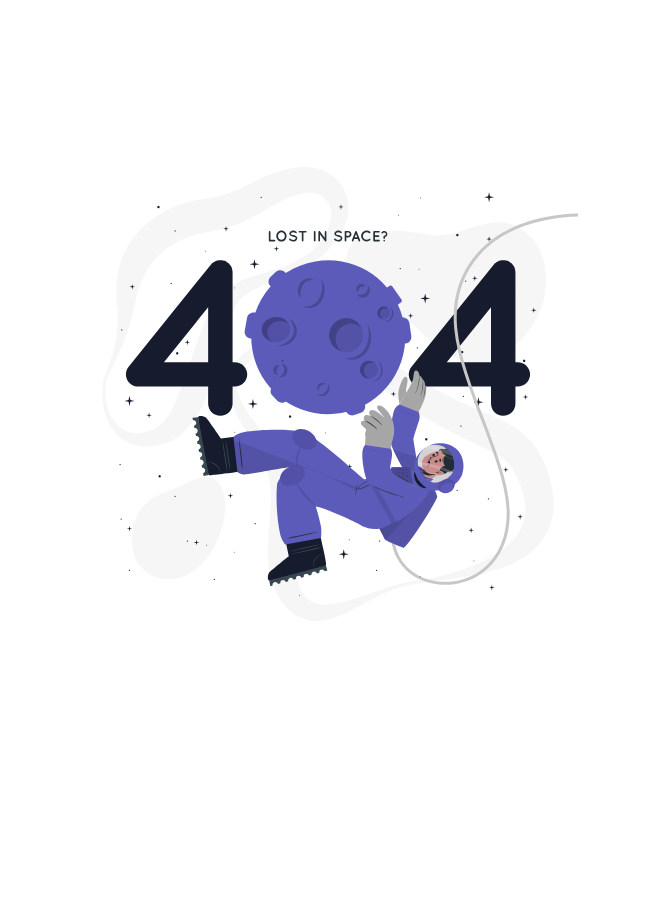
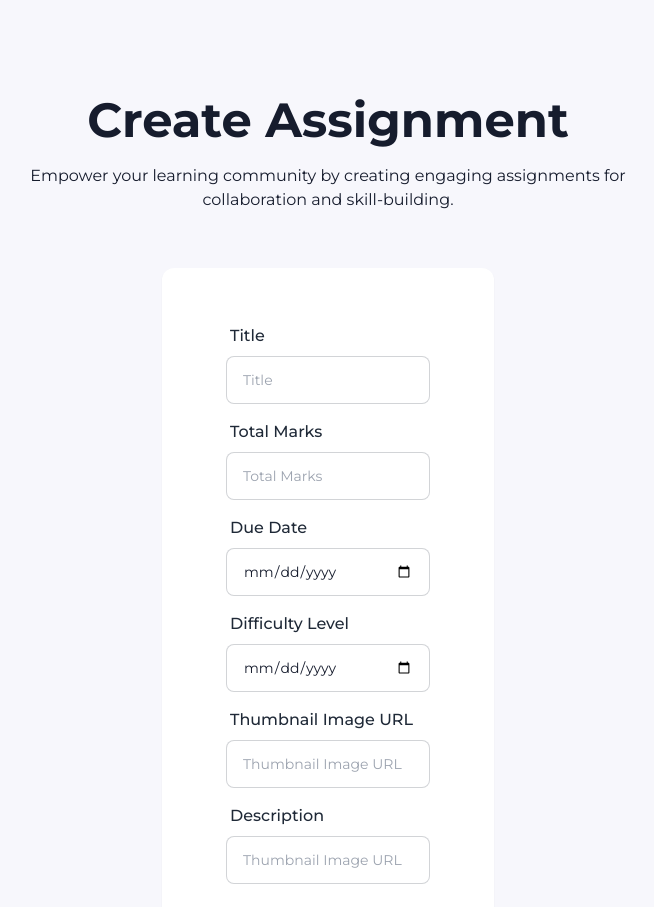
Before and after one commit to alexsarker/collabo-client, a React (Vite) app: page /create in a window 1280 px wide. Before the commit this address had no page. Shown: the top 907 px of the page, without its empty margins (312-966 px from the left). Before the commit the page ends 800 px from the top, so only its background shows below. Built offline with nearby package versions, Linux system fonts and the light colour scheme.

Commit message:
create page designed

```diff
--- /dev/null
+++ b/src/Pages/CreatePage.jsx
@@ -0,0 +1,133 @@
+const CreatePage = () => {
+  return (
+    <div className="bg-back">
+      <div className="max-w-[700px] text-center mx-auto pt-24">
+        <h2 className=" pb-5 text-5xl font-bold">Create Assignment</h2>
+        <p>
+          Empower your learning community by creating engaging assignments for
+          collaboration and skill-building.
+        </p>
+      </div>
+
+      <div className="hero">
+        <div className="hero-content text-center">
+          <div className="max-w-2xl">
+            <div className="hero pt-10 pb-24">
+              <div className="py-12 px-16 bg-white shadow-sm rounded-xl">
+                <div className="card w-full">
+                  <form>
+                    {/* Title */}
+                    <div className="form-control">
+                      <label className="label">
+                        <span className="label-text font-medium text-base">
+                          Title
+                        </span>
+                      </label>
+                      <input
+                        type="text"
+                        name="title"
+                        placeholder="Title"
+                        className="input input-bordered text-sm"
+                        required
+                      />
+                    </div>
+                    {/* Total Marks */}
+                    <div className="form-control pt-2">
+                      <label className="label">
+                        <span className="label-text font-medium text-base">
+                          Total Marks
+                        </span>
+                      </label>
+                      <label className="input input-bordered flex items-center gap-2">
+                        <input
+                          type="number"
+                          name="totalMarks"
+                          className="grow text-sm"
+                          placeholder="Total Marks"
+                        />
+                      </label>
+                    </div>
+
+                    {/* Due Date */}
+                    <div className="form-control pt-2">
+                      <label className="label">
+                        <span className="label-text font-medium text-base">
+                          Due Date
+                        </span>
+                      </label>
+                      <label className="input input-bordered flex items-center gap-2">
+                        <input
+                          type="date"
+                          name="date"
+                          className="grow text-sm"
+                          placeholder="MM/DD/YYYY"
+                        />
+                      </label>
+                    </div>
+                    {/* Difficulty Level */}
+                    <div className="form-control pt-2">
+                      <label className="label">
+                        <span className="label-text font-medium text-base">
+                          Difficulty Level
+                        </span>
+                      </label>
+                      <label className="input input-bordered flex items-center gap-2">
+                        <input
+                          type="date"
+                          name="date"
+                          className="grow text-sm"
+                          placeholder="MM/DD/YYYY"
+                        />
+                      </label>
+                    </div>
+                    {/* Thumbnail Image URL */}
+                    <div className="form-control pt-2">
+                      <label className="label">
+                        <span className="label-text font-medium text-base">
+                          Thumbnail Image URL
+                        </span>
+                      </label>
+                      <label className="input input-bordered flex items-center gap-2">
+                        <input
+                          type="url"
+                          name="thumbImageURL"
+                          className="grow text-sm"
+                          placeholder="Thumbnail Image URL"
+                        />
+                      </label>
+                    </div>
+                    {/* Description */}
+                    <div className="form-control pt-2">
+                      <label className="label">
+                        <span className="label-text font-medium text-base">
+                          Description
+                        </span>
+                      </label>
+                      <label className="input input-bordered flex items-center gap-2">
+                        <input
+                          type="url"
+                          name="thumbImageURL"
+                          className="grow text-sm"
+                          placeholder="Thumbnail Image URL"
+                        />
+                      </label>
+                    </div>
+
+                    {/* button */}
+                    <div className="form-control mt-6">
+                      <button className="btn bg-button w-full text-white hover:bg-[#5c5bba]">
+                        Create
+                      </button>
+                    </div>
+                  </form>
+                </div>
+              </div>
+            </div>
+          </div>
+        </div>
+      </div>
+    </div>
+  );
+};
+
+export default CreatePage;
--- a/src/Pages/Login.jsx
+++ b/src/Pages/Login.jsx
@@ -20,7 +20,7 @@ const Login = () => {
         <div className="hero-content text-center">
           <div className="max-w-2xl">
             <div className="hero pt-10 pb-24">
-              <div className="py-12 px-16 border bg-white rounded-xl">
+              <div className="py-12 px-16 border bg-white shadow-md rounded-xl">
                 <div className="text-left pb-8">
                   <h1 className="text-4xl font-medium pb-4">Welcome back!</h1>
                   <p className="font-medium text-sec">
--- a/src/Pages/Register.jsx
+++ b/src/Pages/Register.jsx
@@ -20,7 +20,7 @@ const Register = () => {
         <div className="hero-content text-center">
           <div className="max-w-2xl">
             <div className="hero pb-24">
-              <div className="py-12 px-16 border bg-white rounded-xl">
+              <div className="py-12 px-16 border bg-white shadow-md rounded-xl">
                 <div className="text-left pb-4">
                   <h1 className="text-4xl font-medium pb-4">Get Started Now</h1>
                 </div>
--- a/src/main.jsx
+++ b/src/main.jsx
@@ -7,6 +7,7 @@ import ErrorPage from "./Pages/ErrorPage";
 import Home from "./Pages/Home";
 import Login from "./Pages/Login";
 import Register from "./Pages/Register";
+import CreatePage from "./Pages/CreatePage";
 
 const router = createBrowserRouter([
   {
@@ -26,6 +27,10 @@ const router = createBrowserRouter([
         path: "/register",
         element: <Register />,
       },
+      {
+        path: "/create",
+        element: <CreatePage />,
+      },
     ],
   },
 ]);
```
